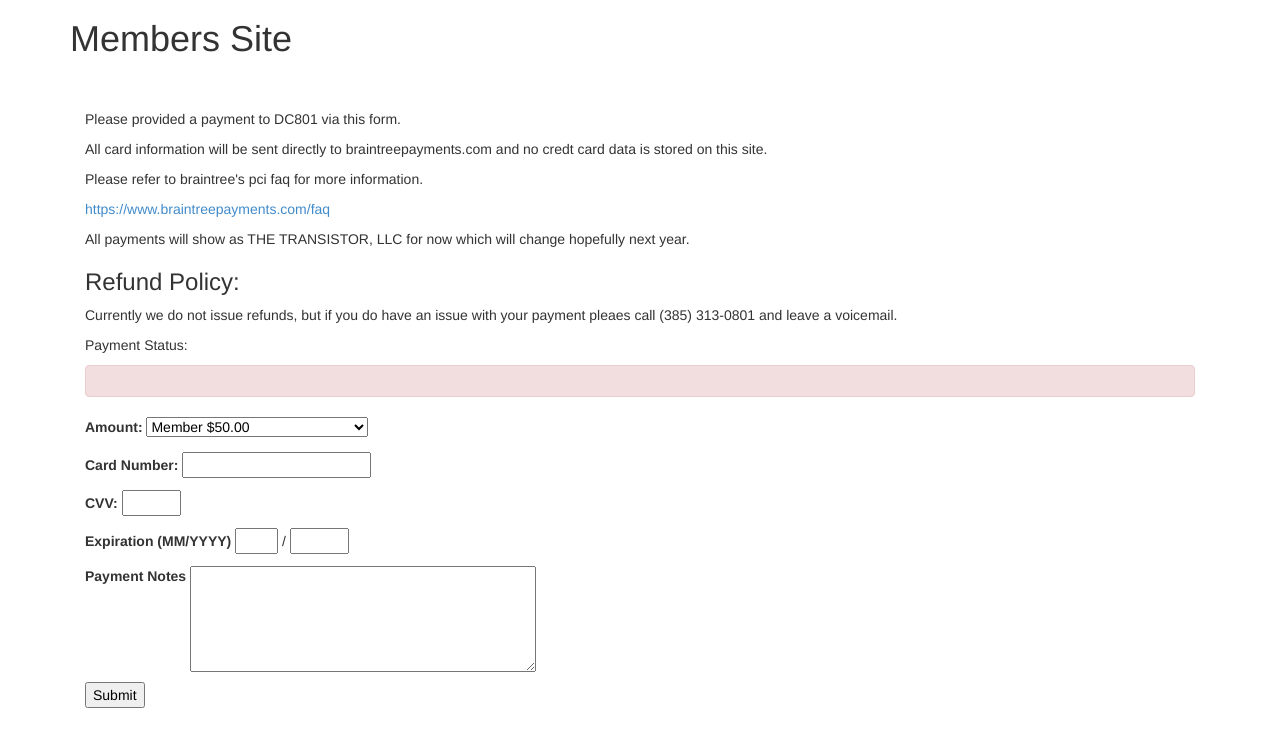
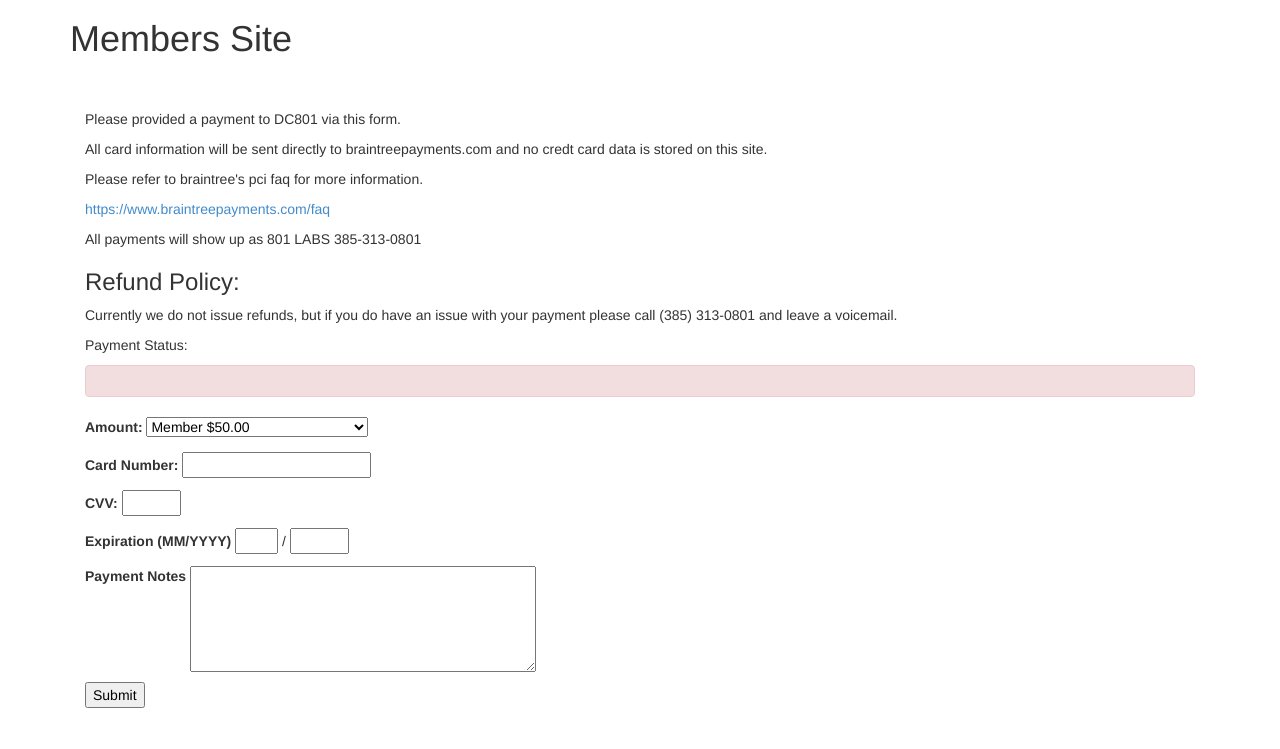
Before and after one commit to 801labs/hackerspace, a Django app: template members/templates/payment/singlepayment.html in a window 1280 px wide. Shown: the part 51-800 px from the top of the page. Run offline with Django 3.2, Linux system fonts and the light colour scheme; the template is opened without the code that fills it, so the values that code supplies are empty; some libraries are stand-ins or nearby versions.

Commit message:
commiting small changes to code

```diff
--- a/members/templates/payment/recurring_billing.html
+++ b/members/templates/payment/recurring_billing.html
@@ -56,6 +56,7 @@
 {% endif %}
 
 <h1>801 Labs Recurring Membership Plans</h1>
+<p>Please note that payments will be deducted on the 26th of every month.</p>
 {% if subscription != None  %}
     <div class="alert alert-info" style="width:800px;">
 
--- a/members/templates/payment/singlepayment.html
+++ b/members/templates/payment/singlepayment.html
@@ -13,8 +13,8 @@
 <p>All card information will be sent directly to braintreepayments.com and no credt card data is stored on this site.</p>
 <p>Please refer to braintree's pci faq for more information.</p>
 <p><a href='https://www.braintreepayments.com/faq'>https://www.braintreepayments.com/faq</a></p>
-<p>All payments will show as THE TRANSISTOR, LLC for now which will change hopefully next year.</p>
-<p><h3>Refund Policy:</h3> Currently we do not issue refunds, but if you do have an issue with your payment pleaes call (385) 313-0801 and leave a voicemail.</p>
+<p>All payments will show up as 801 LABS 385-313-0801</p>
+<p><h3>Refund Policy:</h3> Currently we do not issue refunds, but if you do have an issue with your payment please call (385) 313-0801 and leave a voicemail.</p>
 
 
 <p></h2>Payment Status:</h2></p>
--- a/members/urls.py
+++ b/members/urls.py
@@ -11,6 +11,7 @@ urlpatterns = patterns('',
     url(r'^logout/$', views.logout_page, name='logout'),
     url(r'^register/$', views.register_page, name='register'),
     url(r'^register/success/$', views.register_success,name='success'),
+    url(r'^egister/success/$', views.register_success,name='success'),
     #url(r'^member/$', views.member,name='member'),
     url(r'^payment/$', views.payment,name='payment'),
     url(r'^subscriptions/$', views.subscriptions,name='subscriptions')
--- a/members/views.py
+++ b/members/views.py
@@ -342,6 +342,7 @@ def subscriptions(request):
                              'postal_code' : postal_code,
                              'account'     : account,
                              'month'       : month,
+                             'email'       : request.user.email,
                              'year'        : year,
                              'cvv'         : cvv,
                              'id'          : user_id,
```
Also changed, not shown: members/models.py (+5 -3 lines).
